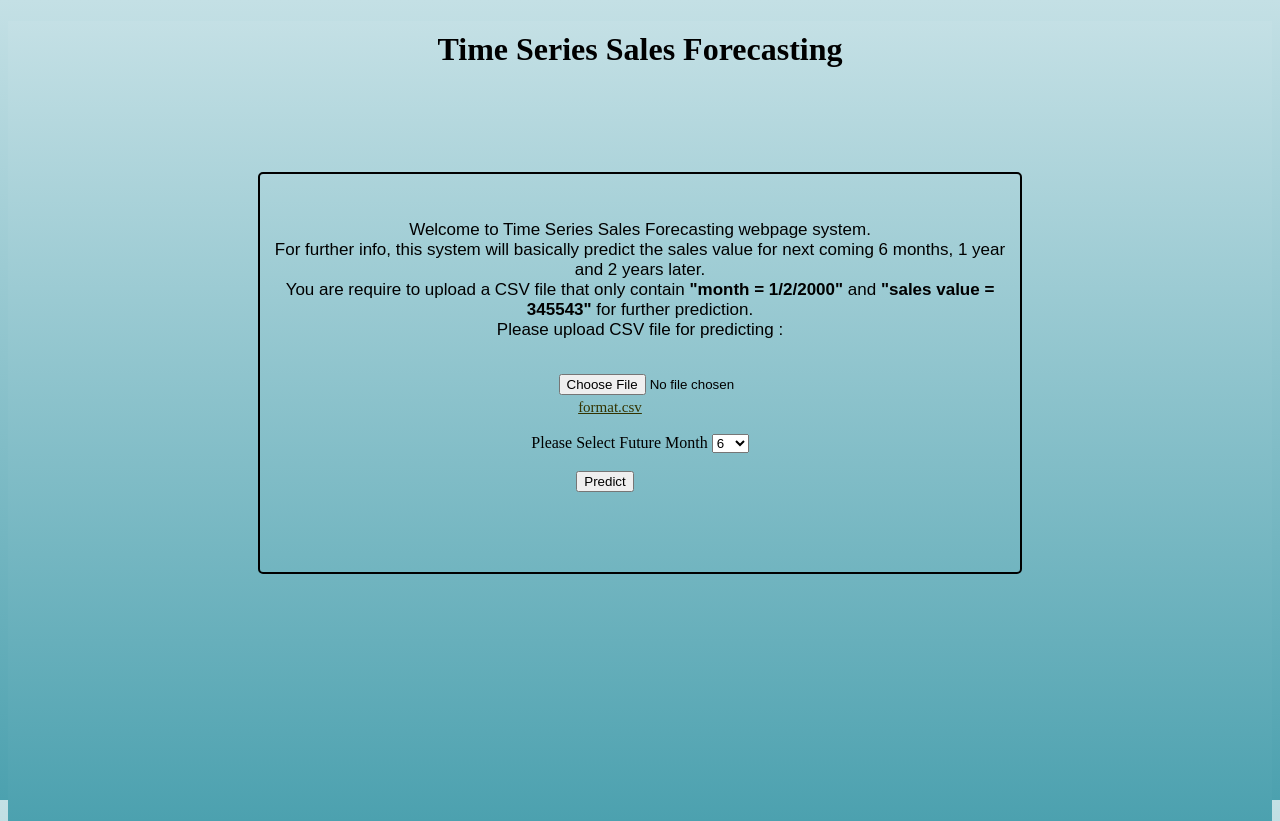
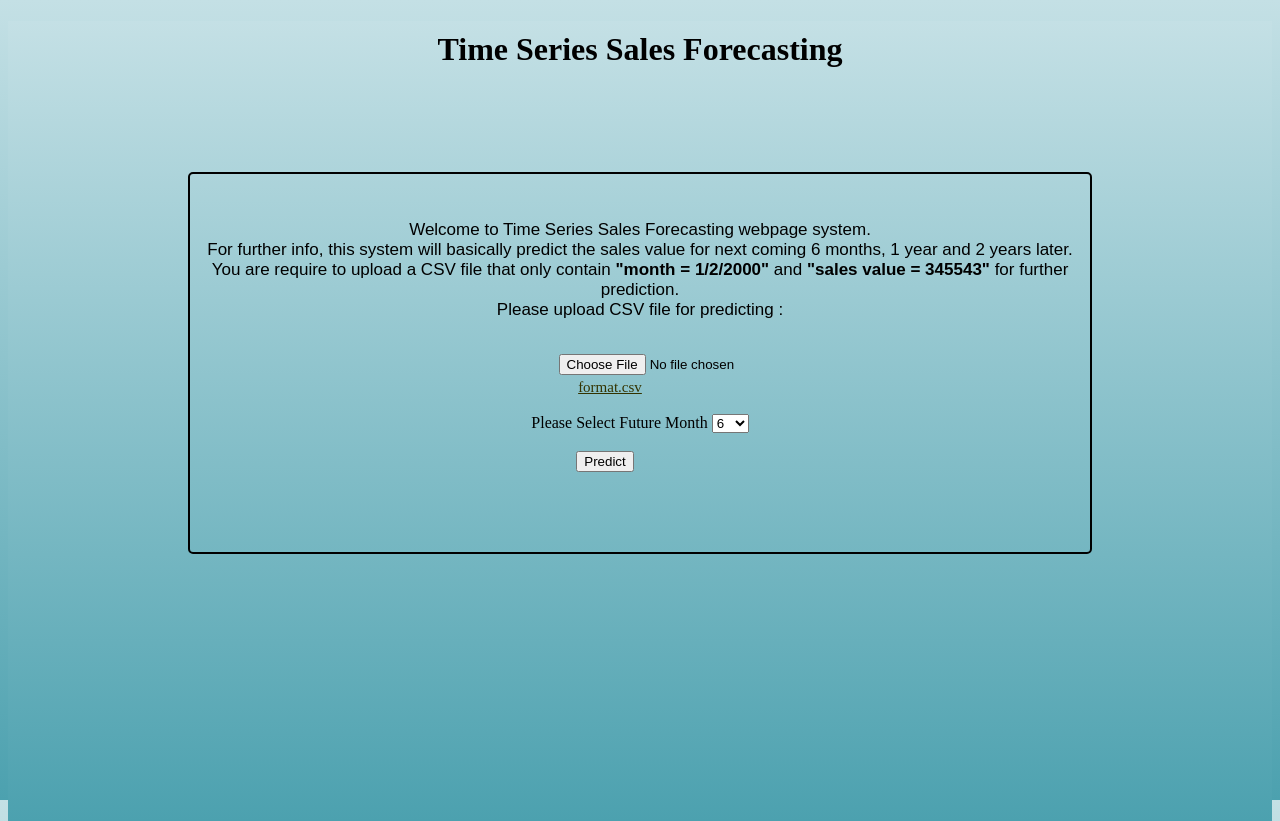
Before and after one commit to wenjun0903/WJ_Project, a Flask app: page / in a window 1280 px wide. Run offline with Flask 2, Linux system fonts and the light colour scheme; some libraries are stand-ins or nearby versions.

Commit message:
Update index.html

```diff
--- a/templates/index.html
+++ b/templates/index.html
@@ -21,7 +21,7 @@
                           border-radius: 5px;
                           align-items:  center;
                           padding:30px 0 80px 0;
-                          margin : 0 250px 0 250px;
+                          margin : 0 180px 0 180px;
 
                           }
 
```
